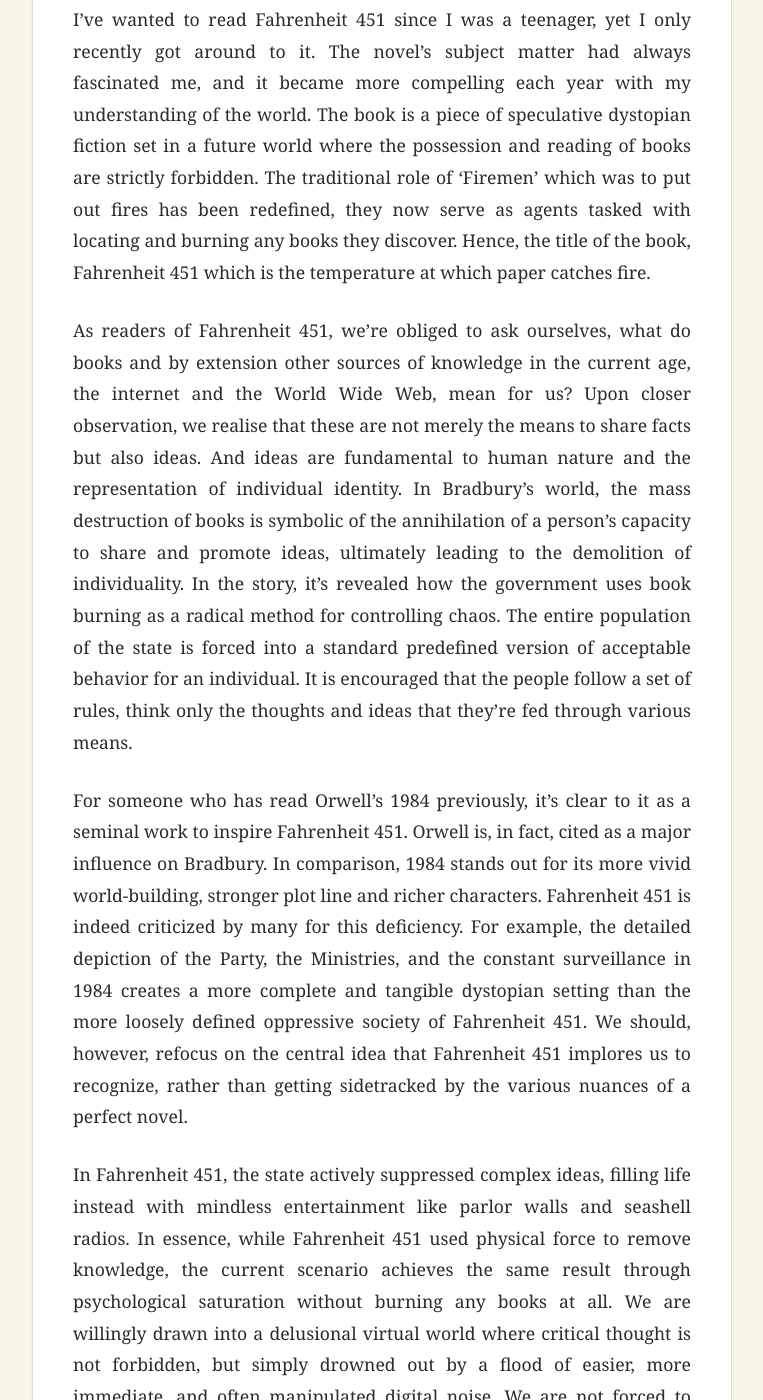
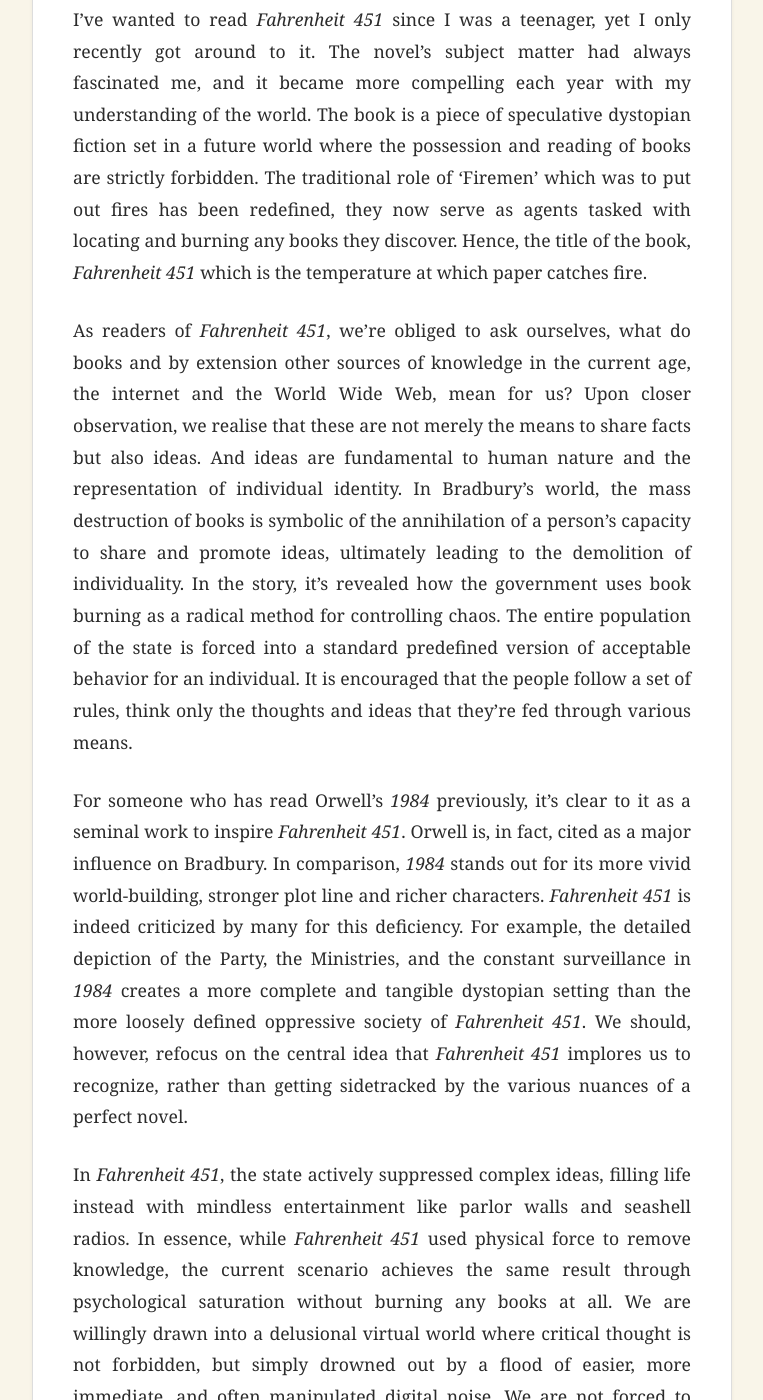
Before and after one commit to wanderersvice/wanderersvice.github.io, a Jekyll site: the page built from _bookclub/fahrenheit-451.md, in a window 1280 px wide and 1400 px high, scrolled down 519 px. Shown: the whole window, without its empty margins (258-1021 px from the left). Built offline with Jekyll 4.4.1, drawn with Linux system fonts in a browser that asks for light colours; some of the changed text lies outside the part shown.

Commit message:
add markdown

```diff
--- a/_bookclub/fahrenheit-451.md
+++ b/_bookclub/fahrenheit-451.md
@@ -6,12 +6,12 @@ type: "bookclub"
 excerpt: "I've wanted to read Fahrenheit 451 since I was a teenager, yet I only recently got around to it. The novel's subject matter had always fascinated me, and it became more compelling each year with my understanding of the world."
 ---
 
-I've wanted to read Fahrenheit 451 since I was a teenager, yet I only recently got around to it. The novel's subject matter had always fascinated me, and it became more compelling each year with my understanding of the world. The book is a piece of speculative dystopian fiction set in a future world where the possession and reading of books are strictly forbidden. The traditional role of 'Firemen' which was to put out fires has been redefined, they now serve as agents tasked with locating and burning any books they discover. Hence, the title of the book, Fahrenheit 451 which is the temperature at which paper catches fire.
+I've wanted to read _Fahrenheit 451_ since I was a teenager, yet I only recently got around to it. The novel's subject matter had always fascinated me, and it became more compelling each year with my understanding of the world. The book is a piece of speculative dystopian fiction set in a future world where the possession and reading of books are strictly forbidden. The traditional role of 'Firemen' which was to put out fires has been redefined, they now serve as agents tasked with locating and burning any books they discover. Hence, the title of the book, _Fahrenheit 451_ which is the temperature at which paper catches fire.
 
-As readers of Fahrenheit 451, we’re obliged to ask ourselves, what do books and by extension other sources of knowledge in the current age, the internet and the World Wide Web, mean for us? Upon closer observation, we realise that these are not merely the means to share facts but also ideas. And ideas are fundamental to human nature and the representation of individual identity. In Bradbury’s world, the mass destruction of books is symbolic of the annihilation of a person's capacity to share and promote ideas, ultimately leading to the demolition of individuality. In the story, it’s revealed how the government uses book burning as a radical method for controlling chaos. The entire population of the state is forced into a standard predefined version of acceptable behavior for an individual. It is encouraged that the people follow a set of rules, think only the thoughts and ideas that they’re fed through various means.
+As readers of _Fahrenheit 451_, we’re obliged to ask ourselves, what do books and by extension other sources of knowledge in the current age, the internet and the World Wide Web, mean for us? Upon closer observation, we realise that these are not merely the means to share facts but also ideas. And ideas are fundamental to human nature and the representation of individual identity. In Bradbury’s world, the mass destruction of books is symbolic of the annihilation of a person's capacity to share and promote ideas, ultimately leading to the demolition of individuality. In the story, it’s revealed how the government uses book burning as a radical method for controlling chaos. The entire population of the state is forced into a standard predefined version of acceptable behavior for an individual. It is encouraged that the people follow a set of rules, think only the thoughts and ideas that they’re fed through various means.
 
-For someone who has read Orwell’s 1984 previously, it’s clear to it as a seminal work to inspire Fahrenheit 451. Orwell is, in fact, cited as a major influence on Bradbury. In comparison, 1984 stands out for its more vivid world-building, stronger plot line and richer characters. Fahrenheit 451 is indeed criticized by many for this deficiency. For example, the detailed depiction of the Party, the Ministries, and the constant surveillance in 1984 creates a more complete and tangible dystopian setting than the more loosely defined oppressive society of Fahrenheit 451. We should, however, refocus on the central idea that Fahrenheit 451 implores us to recognize, rather than getting sidetracked by the various nuances of a perfect novel.
+For someone who has read Orwell’s _1984_ previously, it’s clear to it as a seminal work to inspire _Fahrenheit 451_. Orwell is, in fact, cited as a major influence on Bradbury. In comparison, _1984_ stands out for its more vivid world-building, stronger plot line and richer characters. _Fahrenheit 451_ is indeed criticized by many for this deficiency. For example, the detailed depiction of the Party, the Ministries, and the constant surveillance in _1984_ creates a more complete and tangible dystopian setting than the more loosely defined oppressive society of _Fahrenheit 451_. We should, however, refocus on the central idea that _Fahrenheit 451_ implores us to recognize, rather than getting sidetracked by the various nuances of a perfect novel.
 
-In Fahrenheit 451, the state actively suppressed complex ideas, filling life instead with mindless entertainment like parlor walls and seashell radios. In essence, while Fahrenheit 451 used physical force to remove knowledge, the current scenario achieves the same result through psychological saturation without burning any books at all. We are willingly drawn into a delusional virtual world where critical thought is not forbidden, but simply drowned out by a flood of easier, more immediate, and often manipulated digital noise. We are not forced to forget but we are constantly offered something new to forget with. This everlasting cycle of distraction keeps people perpetually preoccupied, diverting them from the main concerns of the world’s well being.
+In _Fahrenheit 451_, the state actively suppressed complex ideas, filling life instead with mindless entertainment like parlor walls and seashell radios. In essence, while _Fahrenheit 451_ used physical force to remove knowledge, the current scenario achieves the same result through psychological saturation without burning any books at all. We are willingly drawn into a delusional virtual world where critical thought is not forbidden, but simply drowned out by a flood of easier, more immediate, and often manipulated digital noise. We are not forced to forget but we are constantly offered something new to forget with. This everlasting cycle of distraction keeps people perpetually preoccupied, diverting them from the main concerns of the world’s well being.
 
 The true heroism of the story is the act of remembering, of connecting, and of insisting on a life defined by ideas and knowledge. It implores us to recognize that our most crucial responsibility is the cultivation of critical thinking. The ability to question, to analyze, and to value depth over convenience. To take a stand against intellectual complacency.
```
Also changed, not shown: _bookclub/the-gambler.md (+1 -1 lines).
